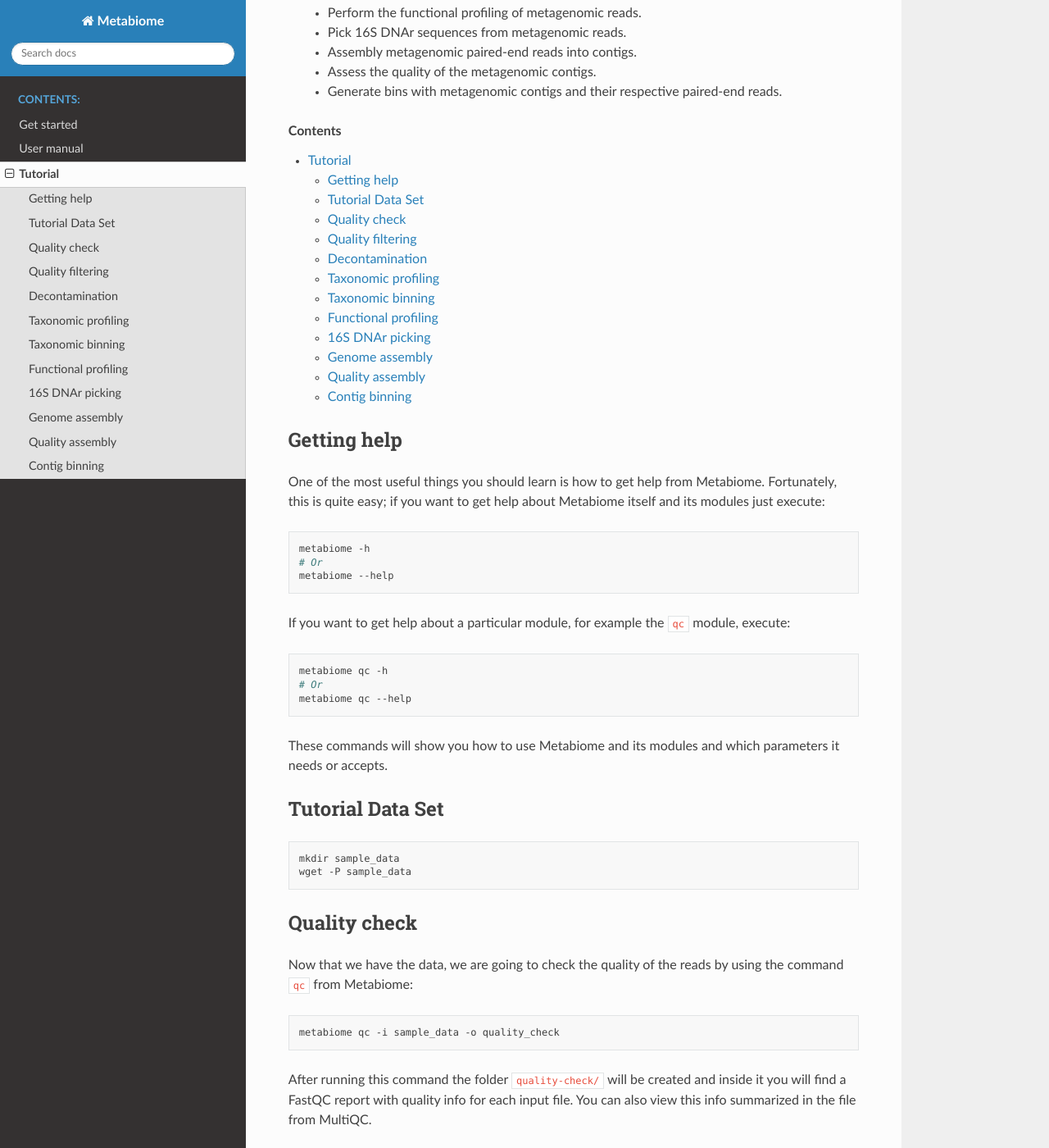
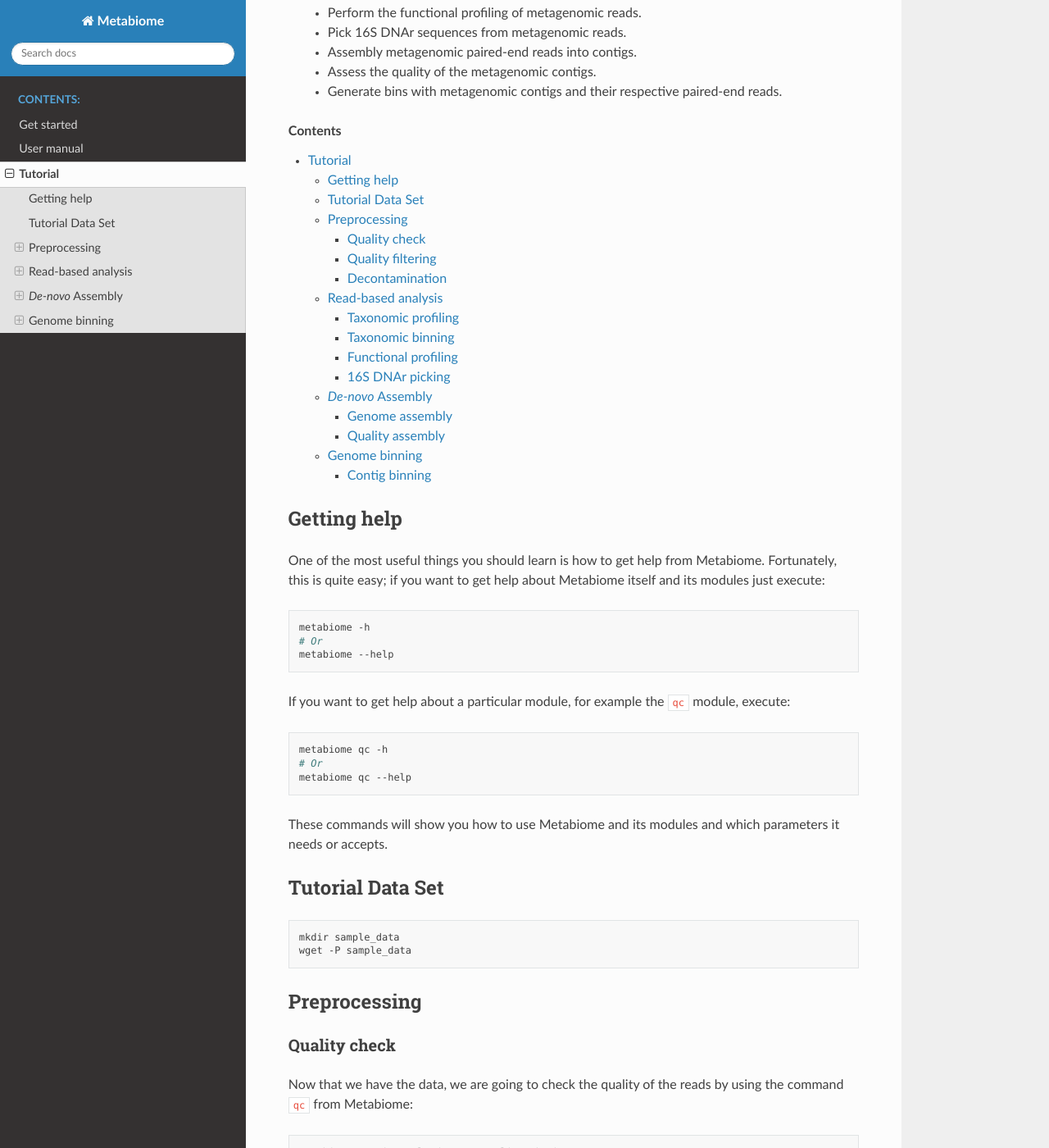
Before and after one commit to Nesper94/Metabiome, a Sphinx documentation site: the page built from documentation/source/tutorial.rst, in a window 1280 px wide and 1400 px high, scrolled down 380 px. Shown: the whole window at 82% size. Built offline with Sphinx 7.4.7 and the Read the Docs theme 2.0.0, drawn with Linux system fonts in a browser that asks for light colours; some of the changed text lies outside the part shown.

Commit message:
Organize tutorial into sections

```diff
--- a/documentation/source/tutorial.rst
+++ b/documentation/source/tutorial.rst
@@ -20,7 +20,7 @@ By the end of the tutorial, you will be able to:
 .. contents::
 
 Getting help
-------------
+************
 
 One of the most useful things you should learn is how to get help from
 Metabiome. Fortunately, this is quite easy; if you want to get help about
@@ -45,12 +45,15 @@ These commands will show you how to use Metabiome and its modules and which
 parameters it needs or accepts.
 
 Tutorial Data Set
------------------
+*****************
 
 .. code-block:: bash
 
     mkdir sample_data
     wget -P sample_data
+
+Preprocessing
+*************
 
 Quality check
 -------------
@@ -108,6 +111,9 @@ The most important output files from this step are located in :file:`decontamina
 +-------------------------------------+--------------------------------------------------------------+
 | (output)_unpaired_bt2_r_summary.txt | summary stats for reverse single-end alignment.              |
 +-------------------------------------+--------------------------------------------------------------+
+
+Read-based analysis
+*******************
 
 Taxonomic profiling
 -------------------
@@ -171,6 +177,9 @@ Now, lets suppose you want to perform additional analyses based on the 16S DNAr.
 
 The output of :code:`BBDuk` is located in :file:`bbduk_out/`. This output is very similar to the `Decontamination section <Decontamination_>`_ output. However, in this context, these files represent the metagenomic reads that did aligned to the 16S DNAr sequences. Also, an additional file  :file:`(output)_singletons_bbdk.fq.gz` is generated, which contains the reads without a pair (singletons) that aligned to the 16S DNAr sequences, from the paired-end alignment.
 
+*De-novo* Assembly
+******************
+
 Genome assembly
 ---------------
 
@@ -193,5 +202,8 @@ This resulted sequences are frequently used to know the taxonomic profiling.
 Quality assembly
 ----------------
 
+Genome binning
+**************
+
 Contig binning
 ---------------
```
